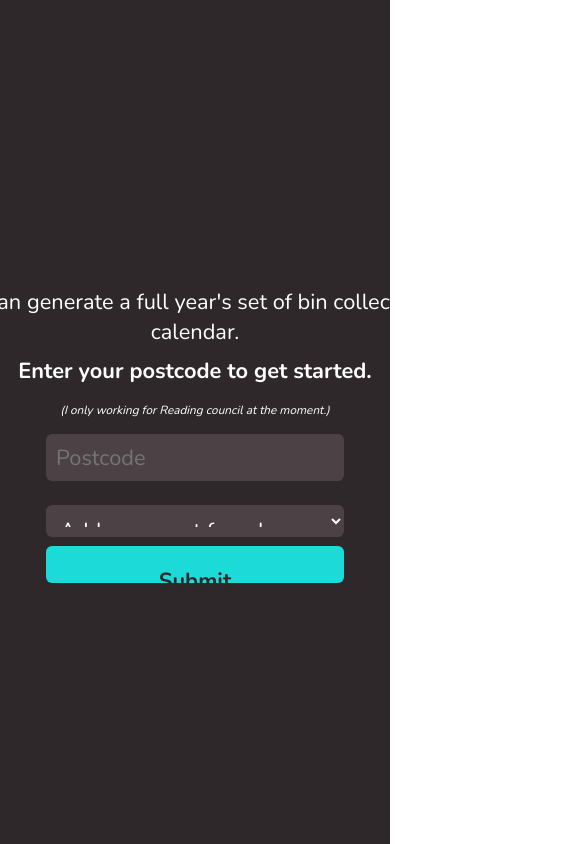
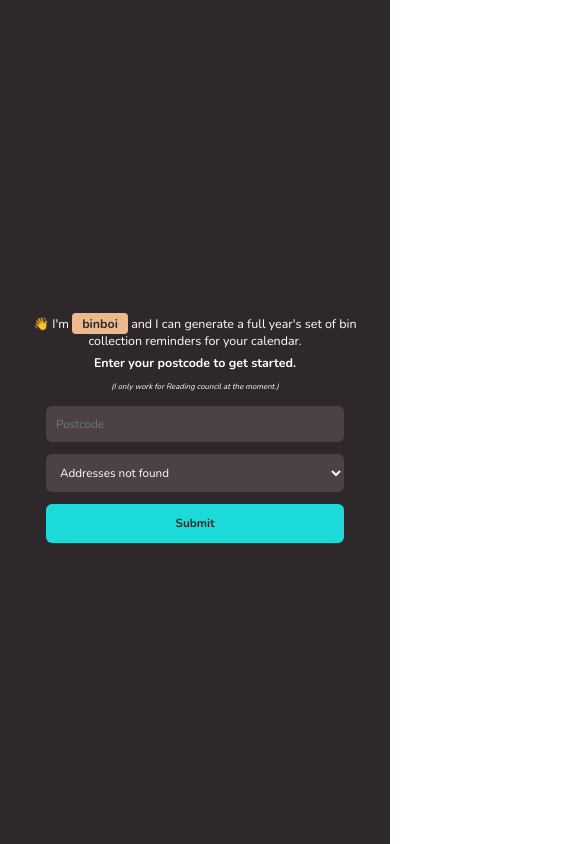
Before and after one commit to sansaid/binboi, a React (Create React App) app in the folder frontboi/: page / in a window 390 px wide. Shown: the top 844 px of the page, 585 px wide, since content can reach past the window. Built offline with nearby package versions, Linux system fonts and the light colour scheme.

Commit message:
Making site more responsive - attempt 1

```diff
--- a/frontboi/src/App.css
+++ b/frontboi/src/App.css
@@ -11,7 +11,7 @@
 }
 
 * {
-  font-size: calc(14px + 2vmin);
+  font-size: 3.2vmin;
   color: white;
   font-family: 'Nunito', sans-serif;
   font-weight: 200;
--- a/frontboi/src/App.tsx
+++ b/frontboi/src/App.tsx
@@ -6,14 +6,14 @@ import { FormHero } from './components/FormHero'
 function App() {
   return (
     <div className="App">
-      <p style={{width: "40em", margin: "0.2em"}}>
+      <p style={{width: "30em", margin: "0.2em"}}>
         👋 I'm <CodeTxt>binboi</CodeTxt> and I can generate a full year's set of bin collection reminders for your calendar.
       </p>
-      <p style={{width: "40em", margin: "0.2em", fontWeight: "600"}}>
+      <p style={{width: "30em", margin: "0.2em", fontWeight: "600"}}>
         Enter your postcode to get started.
       </p>
-      <p style={{fontStyle: "italic", fontSize: "calc(4px + 2vmin)", margin: "1em"}}>
-        (I only working for Reading council at the moment.)
+      <p style={{fontStyle: "italic", fontSize: "2vmin", margin: "1em"}}>
+        (I only work for Reading council at the moment.)
       </p>
       <FormHero/>
     </div>
--- a/frontboi/src/components/Form.tsx
+++ b/frontboi/src/components/Form.tsx
@@ -15,15 +15,16 @@ const FormDownloadPulse = keyframes`
 export const FormSubmit = styled.a`
     background: #1BDAD7;
     display: block;
+    width: calc(220px + 20vmin);
     text-align: center;
-    line-height: 70px;
+    line-height: 330%;
     border: none;
-    font-size: calc(14px + 2vmin);
+    font-size: 3vmin;
     color: #2E282A;
     border-radius: 6px;
-    margin: 4px;
+    margin: 0.5em;
     font-weight: 700;
-    height: calc(14px + 6vmin);
+    height: 10vmin;
     flex-grow: 1;
     cursor: pointer;
     text-decoration: none;
@@ -38,11 +39,11 @@ export const FormSelect = styled.select`
     border: none;
     padding: 10px;
     width: calc(220px + 20vmin);
-    height: 8vmin;
-    font-size: calc(14px + 2vmin);
+    height: 10vmin;
+    font-size: 3vmin;
     color: white;
     border-radius: 6px;
-    margin: 20px 4px;
+    margin: 0.5em;
 `
 
 export const FormInput = styled.input`
@@ -50,16 +51,16 @@ export const FormInput = styled.input`
     border: none;
     padding: 10px;
     width: calc(200px + 20vmin);
-    height: 7vmin;
-    font-size: calc(14px + 2vmin);
+    height: 10vmin;
+    font-size: 3vmin;
     color: white;
     border-radius: 6px;
-    margin: 4px;
+    margin: 0.5em;
 `
 
 export const InputContainer = styled.div`
     display: flex;
-    height: calc(14px + 25vmin);
+    height: 25vmin;
     align-content: flex-start;
 `
 
```
